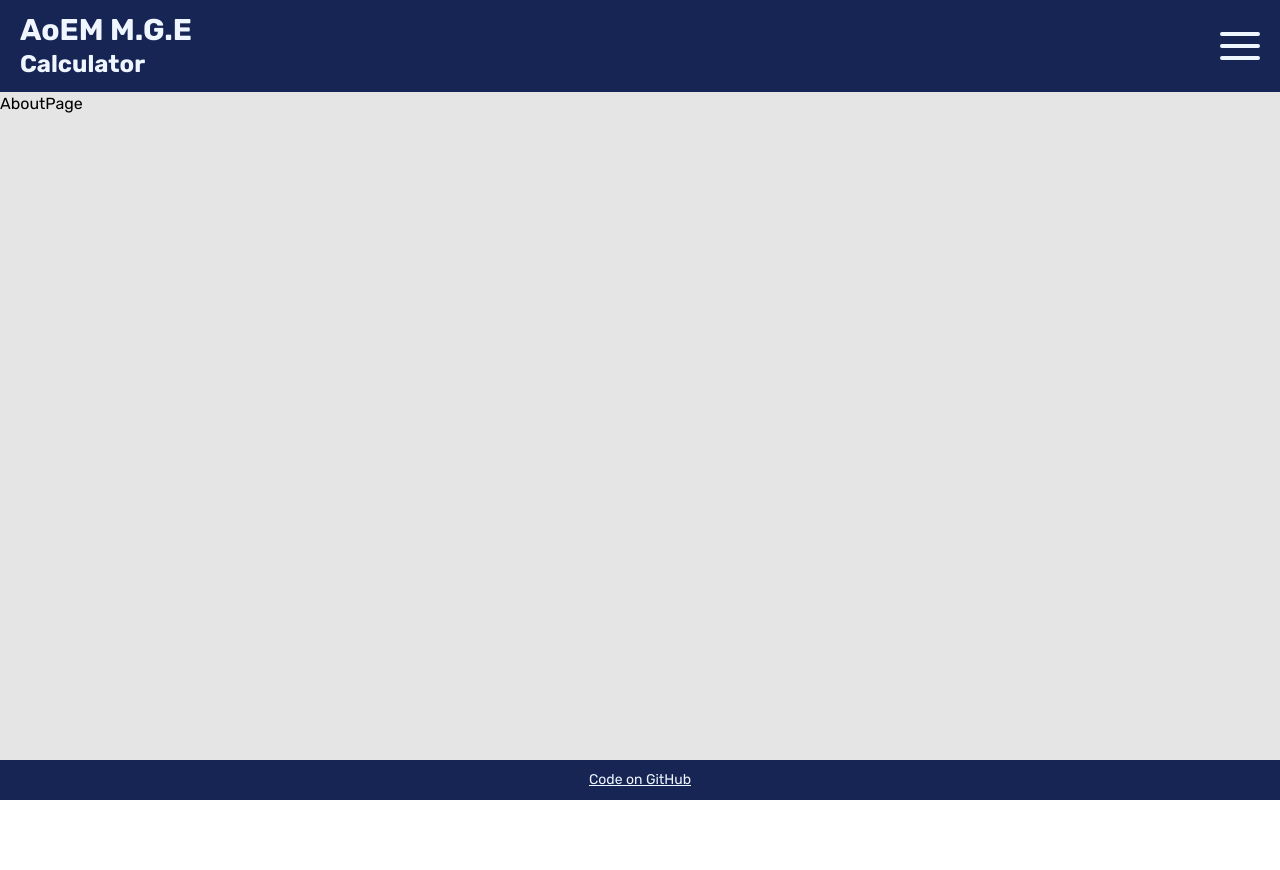
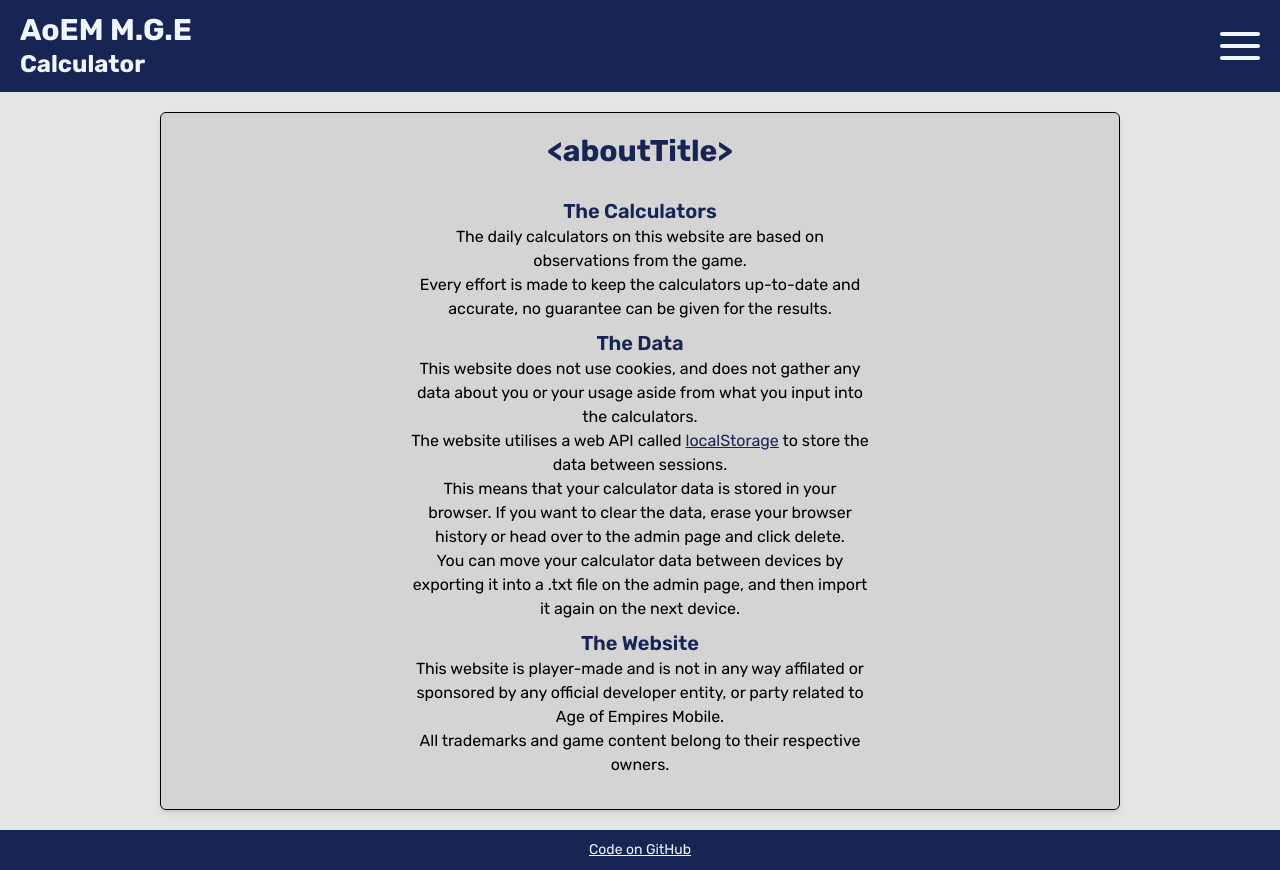
Before and after one commit to haggqvist459/AOEM_MGE_TS, a React (Vite) app: page /about in a window 1280 px wide. Before the commit the page ends 800 px from the top, so only its background shows below. Built offline with nearby package versions, Linux system fonts and the light colour scheme.

Commit message:
about page done

```diff
--- a/src/components/ui/CalculatorHeader.tsx
+++ b/src/components/ui/CalculatorHeader.tsx
@@ -2,7 +2,7 @@
 type Props = {
     title: string,
     showTrash?: boolean,
-    handleClick: () => void
+    handleClick?: () => void
 }
 
 const CalculatorHeader = ({ title, showTrash = true, handleClick }: Props) => {
--- a/src/pages/AboutPage.tsx
+++ b/src/pages/AboutPage.tsx
@@ -1,8 +1,40 @@
-type Props = {}
+import { CalculatorContainer, CalculatorHeader, SubHeader } from "@/components";
 
-const AboutPage = (props: Props) => {
+const AboutPage = () => {
   return (
-    <div>AboutPage</div>
+    <CalculatorContainer>
+      <CalculatorHeader title="<aboutTitle>" showTrash={false} />
+      <div className='w-full md:w-1/2 mx-auto flex flex-col text-center pb-3'>
+        <SubHeader title="The Calculators" />
+        <p>
+          The daily calculators on this website are based on observations from the game.
+        </p>
+        <p>
+          Every effort is made to keep the calculators up-to-date and accurate, no guarantee can be given for the results.
+        </p>
+
+        <SubHeader title="The Data" />
+        <p>
+          This website does not use cookies, and does not gather any data about you or your usage aside from what you input into the calculators.
+        </p>
+        <p>
+          The website utilises a web API called  <a href="https://developer.mozilla.org/en-US/docs/Web/API/Window/localStorage" target='_blank' className='underline text-s text-blue-950'>localStorage</a> to store the data between sessions.
+        </p>
+        <p>
+          This means that your calculator data is stored in your browser.
+          If you want to clear the data, erase your browser history or head over to the admin page and click delete.
+        </p>
+        <p>You can move your calculator data between devices by exporting it into a .txt file on the admin page, and then import it again on the next device. </p>
+
+        <SubHeader title="The Website"/>
+        <p>
+          This website is player-made and is not in any way affilated or sponsored by any official developer entity, or party related to Age of Empires Mobile.
+        </p>
+        <p>
+          All trademarks and game content belong to their respective owners.
+        </p>
+      </div>
+    </CalculatorContainer>
   )
 }
 
```
